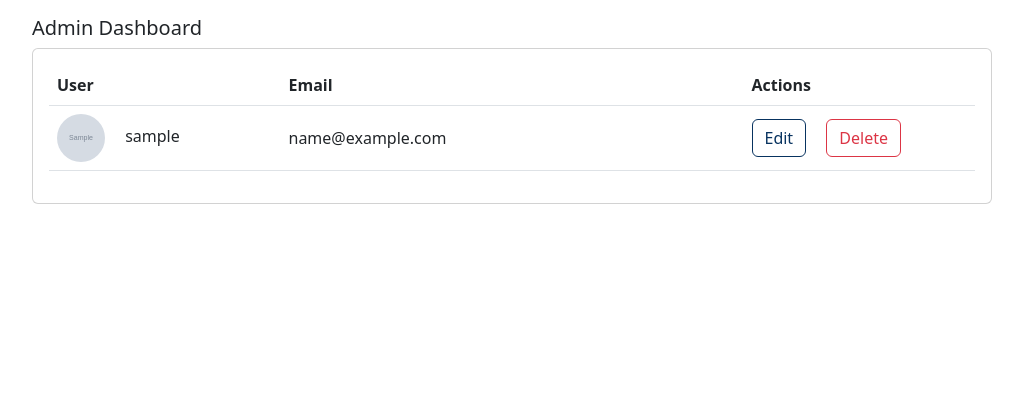
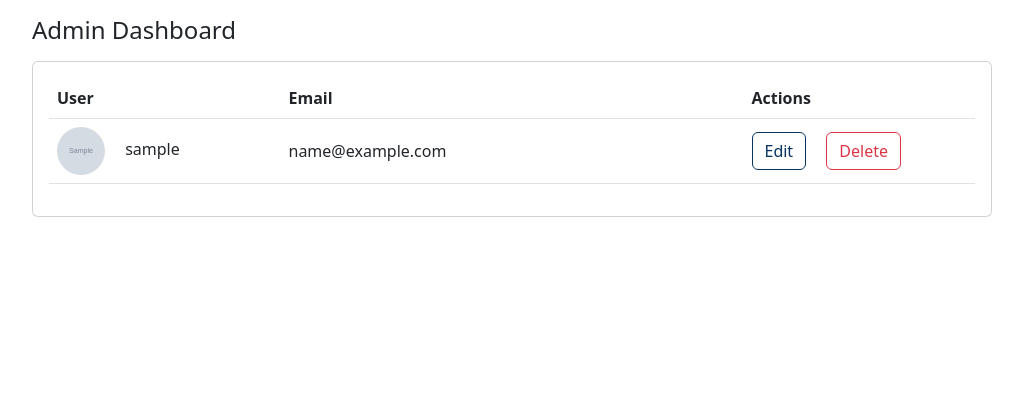
Before and after one commit to kdu2030/elder-law-answers-scraper, a Django app: template src/herndon_law_seo_helper/scraper_manager/templates/scraper_manager/admin.html in a window 1280 px wide. Shown: the part 62-478 px from the top of the page, without its empty margins (128-1151 px from the left). Run offline with Django 5.2, Linux system fonts and the light colour scheme; the template is opened without the code that fills it: most values are stand-ins (such as "Sample title", 1, 10 or a date in 2020); grey boxes marked "Sample" are stand-in pictures.

Commit message:
Styling Fixes

```diff
--- a/src/herndon_law_seo_helper/scraper_manager/templates/scraper_manager/admin.html
+++ b/src/herndon_law_seo_helper/scraper_manager/templates/scraper_manager/admin.html
@@ -14,7 +14,7 @@
 {% block content %}
     <div class="d-flex flex-column align-items-center min-vh-100 mt-3">
         <div class="w-75">
-            <h5>Admin Dashboard</h5>
+            <h4 class="mb-3">Admin Dashboard</h4>
             <div class="card">
                 <div class="card-body">
                     <table class="table">
```
